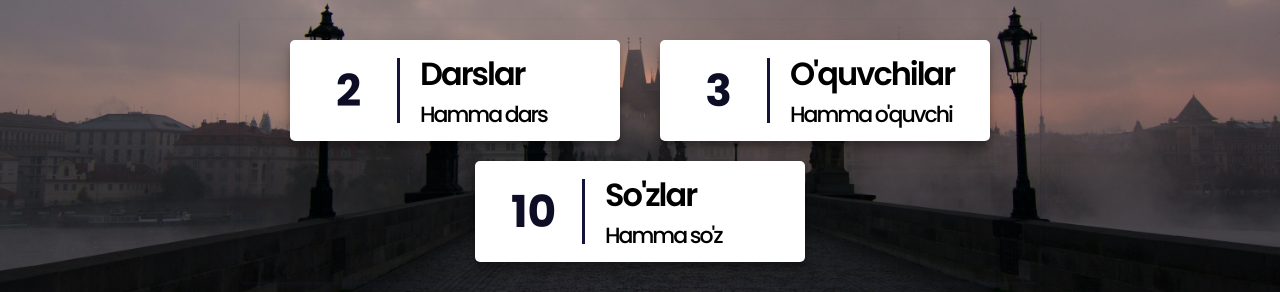
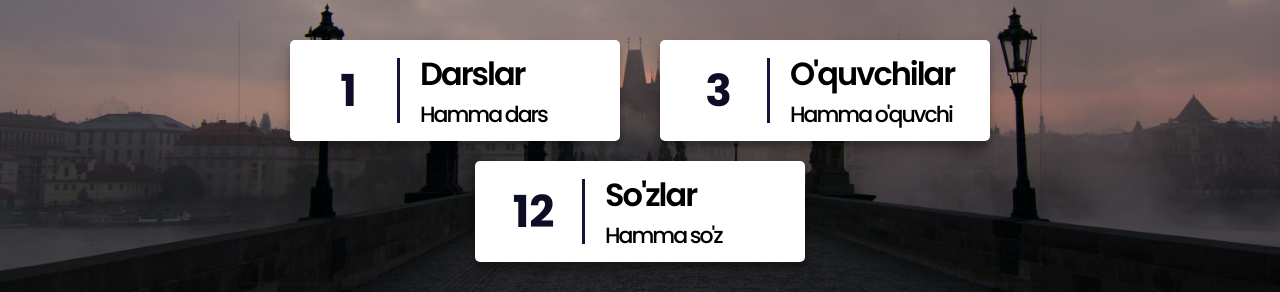
Before and after one commit to sherozbek1706/bilim-ol, a React (Vite) app: page / in a window 1280 px wide. Shown: the part 321-613 px from the top of the page. Built offline with nearby package versions, Linux system fonts and the light colour scheme.

Commit message:
statistika uchun hammasi ochildi

```diff
--- a/src/database/lessons.js
+++ b/src/database/lessons.js
@@ -37,6 +37,6 @@ export const Lessons = [
       },
     ],
     image: "./lessons/1.jpg",
-    opening_day: "2023-08-12 20:00",
+    opening_day: "2023-09-20 20:00",
   },
 ];
--- a/src/layout/statistic/statistic.jsx
+++ b/src/layout/statistic/statistic.jsx
@@ -6,7 +6,11 @@ export const Statistic = () => {
     <div className="Main__statistics">
       <div className="Statistic">
         <h1 className="Statistic__number">
-          <CountUp end={Lessons.length} duration={7} className="number_coutr" />
+          <CountUp
+            end={Lessons.length - 1}
+            duration={7}
+            className="number_coutr"
+          />
         </h1>
         <div className="Statistic__rightside">
           <h2 className="Statistic__name">Darslar</h2>
@@ -25,7 +29,7 @@ export const Statistic = () => {
       <div className="Statistic">
         <h1 className="Statistic__number">
           <CountUp
-            end={(Lessons.length - 1) * 10}
+            end={(Lessons.length - 1) * 12}
             duration={5}
             className="number_coutr"
           />
```
